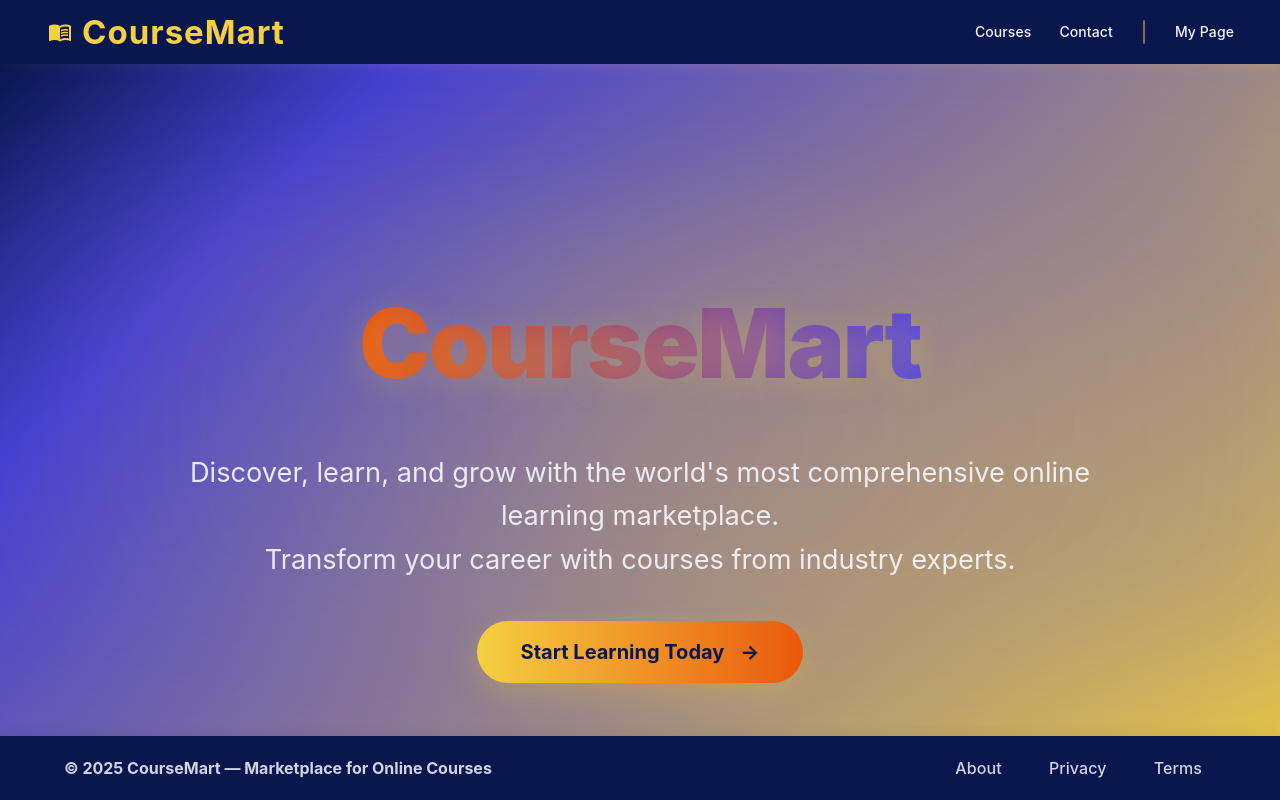
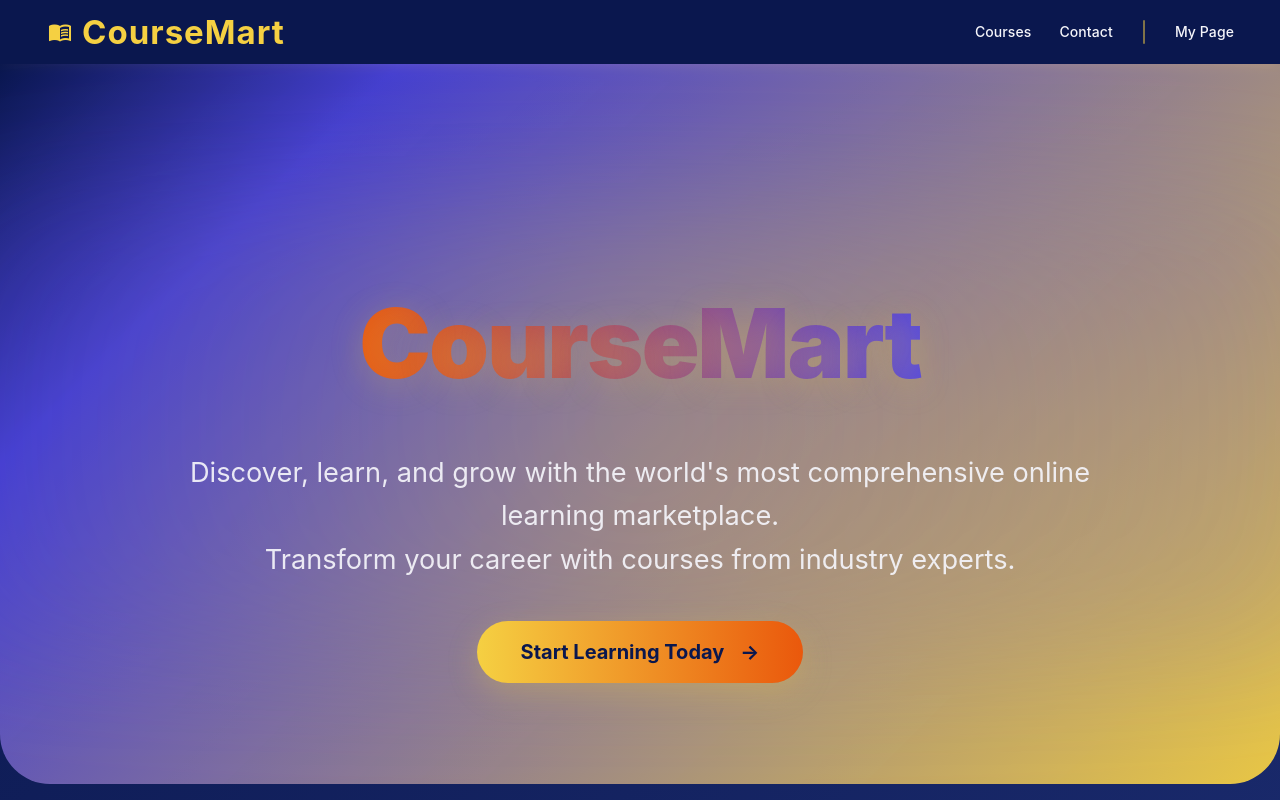
Before and after one commit to PavelAC/CourseMart, an Angular app: page / in a window 1280 px wide. Shown: the top 800 px of the page. Built offline with nearby package versions, Linux system fonts and the light colour scheme.

Commit message:
remove-unused-auth.form component-and-update-footer-styles

```diff
--- a/src/app/components/auth.form/auth.form.html
+++ /dev/null
@@ -1 +0,0 @@
-<p>auth.form works!</p>
--- a/src/app/components/footer/footer.css
+++ b/src/app/components/footer/footer.css
@@ -1,8 +1,8 @@
 .footer-toolbar {
-	position: fixed;
+	position: relative;
 	left: 0;
 	bottom: 0;
-	width: 100vw;
+	width: 100%;
 	z-index: 100;
 	padding: 0 32px;
 	min-height: 64px;
--- a/src/app/pages/home/home.component.ts
+++ b/src/app/pages/home/home.component.ts
@@ -2,6 +2,8 @@ import { AfterViewInit, Component} from '@angular/core';
 
 @Component({
   selector: 'app-home',
+  standalone: true,
+  imports: [],
   templateUrl: './home.html',
   styleUrls: ['./home-main.css', './home-hero.css'],
 })
```
Also changed, not shown: src/app/components/auth.form/auth.form.ts (deleted, +0 -11 lines), src/app/components/auth.form/auth.form.css (deleted), 1 other file (tests, documents, lock files or other folders).
